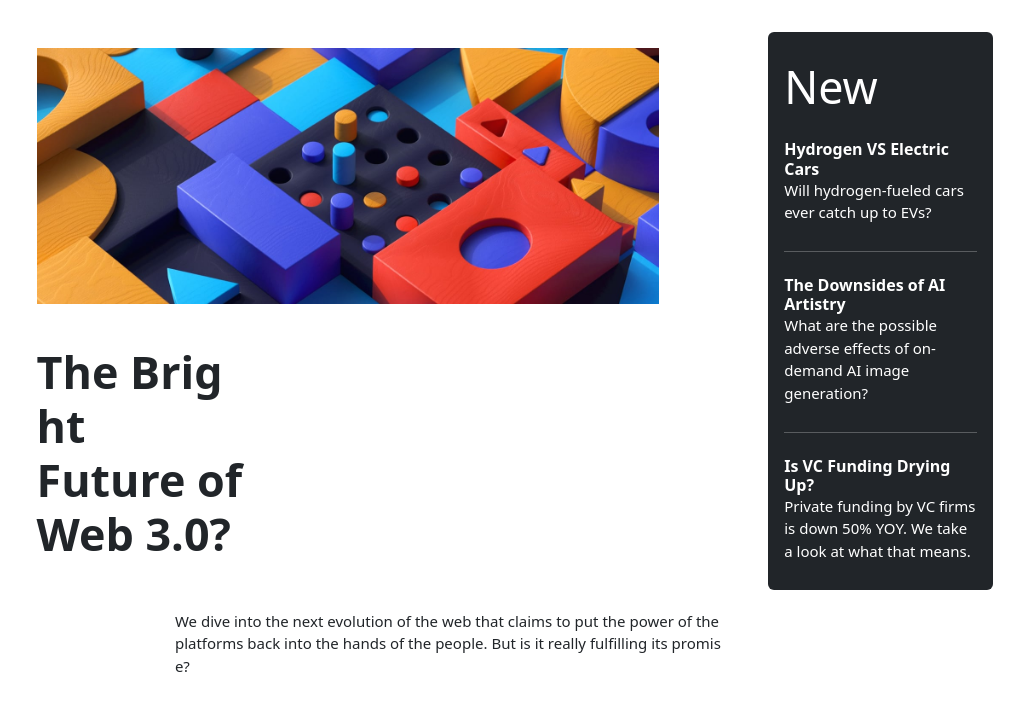
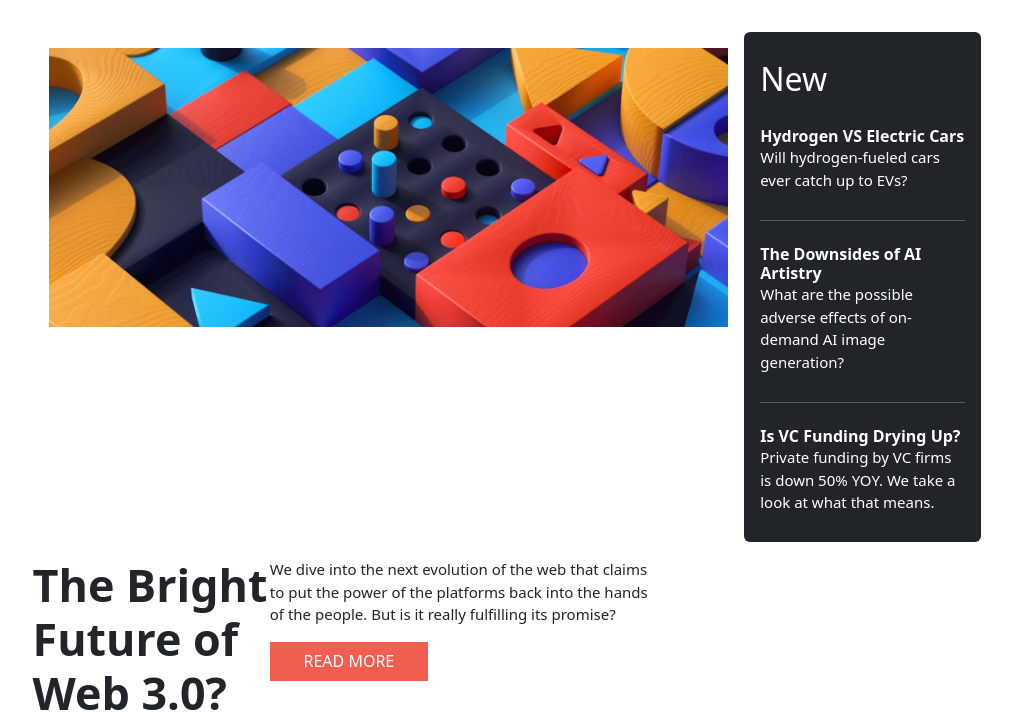
Before and after one commit to VarshaRajS/News-Homepage, a plain HTML site: page index.html in a window 1280 px wide. Shown: the part 104-816 px from the top of the page, without its empty margins (133-1157 px from the left). Drawn offline with nearby package versions, Linux system fonts and the light colour scheme.

Commit message:
some more changes

```diff
--- a/index.html
+++ b/index.html
@@ -24,7 +24,7 @@
 </head>
 <body>
 
-<div class="main-box">
+<section class="main-box">
 
   <nav class="navbar navbar-expand-lg sticky-top">
 
@@ -64,20 +64,16 @@
 
   </nav>
 
-  <div class="heading-part">
+  <section class="heading-part">
 
-    <div class="row">
+    <div class="container overflow-hidden">
 
-      <div class="col-sm-9" style="word-break: break-all;">
-        <div class="card border-0" style="max-width: 90rem;">
+    <div class="row g-0">
+
+      <div class="col-sm-9" style="margin-bottom: 0%;">
+        <div class="card border-0">
           <div class="card-body">
             <img src="/assets/images/image-web-3-desktop.jpg" alt="main-img" class="main-img">
-            <h5 class="card-title heading-title">
-              The Bright <br> Future of <br> Web 3.0?
-            </h5>
-            <p class="card-text main-text">We dive into the next evolution of the web that claims to put the power of the platforms back into the hands of the people.
-              But is it really fulfilling its promise?</p>
-            <button type="button">READ  MORE</button>
           </div>
         </div>
       </div>
@@ -85,49 +81,49 @@
       <div class="col-sm-3">
           <div class="card text-bg-dark mb-3 border-0" style="max-width: 35rem;">
             <div class="card-body">
-              <h5 class="card-title">New</h5>
-              <h6 class="card-subtitle">
+              <h5 class="card-title highlights-title">New</h5>
+              <h6 class="card-subtitle sub-highlights">
                  <b>Hydrogen VS Electric Cars</b>
               </h6>
-              <p class="card-text"> Will hydrogen-fueled cars ever catch up to EVs?</p>
+              <p class="card-text highlights"> Will hydrogen-fueled cars ever catch up to EVs?</p>
               <hr>
-              <h6 class="card-subtitle">
+              <h6 class="card-subtitle sub-highlights">
                 <b>The Downsides of AI Artistry</b>
               </h6>
-              <p class="card-text">What are the possible adverse effects of on-demand AI image generation?</p>
+              <p class="card-text highlights">What are the possible adverse effects of on-demand AI image generation?</p>
               <hr>
-              <h6 class="card-subtitle">
+              <h6 class="card-subtitle sub-highlights">
                 <b>Is VC Funding Drying Up?</b>
               </h6>
-              <p class="card-text">Private funding by VC firms is down 50% YOY. We take a look at what that means.</p>
+              <p class="card-text highlights">Private funding by VC firms is down 50% YOY. We take a look at what that means.</p>
             </div>
         </div>
+      </div>
+
+     <div class="col-sm-3">
+      <div class="card border-0" style="margin-top: 0%;">
+          <h5 class="card-title heading-title">
+            The Bright <br> Future of <br> Web 3.0?
+          </h5>
+        </div>
+      </div>
+
+      <div class="col-sm-5">
+        <div class="card border-0" style="margin-top: 0%;">
+          <p class="card-text main-text">We dive into the next evolution of the web that claims to put the power of the platforms back into the hands of the people.
+            But is it really fulfilling its promise?</p>
+          <button type="button">READ  MORE</button>
+        </div>
+      </div>
+
      </div>
-
-
 
     </div>
 
-    <!--<div class="row" style=" word-wrap: break-word;">
+  </section>
 
-      <div class="col">
+</section>
 
-        <h2 class="heading-title">The Bright Future of Web 3.0?</h2>
-
-      </div>
-
-      <div class="col">
-
-        We dive into the next evolution of the web that claims to put the power of the platforms back into the hands of the people.
-        But is it really fulfilling its promise?
-
-      </div>
-
-  </div>-->
-
-  </div>
-
-  Read more
 
   Is VC Funding Drying Up?
   Private funding by VC firms is down 50% YOY. We take a look at what that means.
--- a/styles.css
+++ b/styles.css
@@ -26,36 +26,43 @@ p{
 }
 
 .main-img{
-    width: 90%;
+    width: 100%;
     height: auto;
-    max-height: 50%;
+    max-height: 100%;
 }
 
 .heading-title{
     font-weight: 800;
-    text-align: left;
-    margin-right: 70%;
+    font-size: 2.8rem;
+    margin-top: 0%;
+    /*text-align: left;
+    margin-right: 60%;*/
 }
 
 .main-text{
-    margin-left: 20%;
+    margin-top: 0%;
 }
 
-.card-title{
+.highlights-title{
     padding-top: 6%;
     padding-bottom: 6%;
     color: hsl(35, 77%, 62%);
-    font-size: 2.8rem;
+    font-size: 2rem;
 }
 
-.card-text{
+.highlights{
     padding-bottom: 6%;
 }
 
-.card-subtitle{
+.sub-highlights{
     padding-top: 6%;
 }
 
-.card{
-    display: inline-block;
+button{
+    background-color: hsl(5, 85%, 63%);
+    color: white;
+    border: none;
+    width: 40%;
+    padding: 2%;
+    margin-top: 3%;
 }
```
